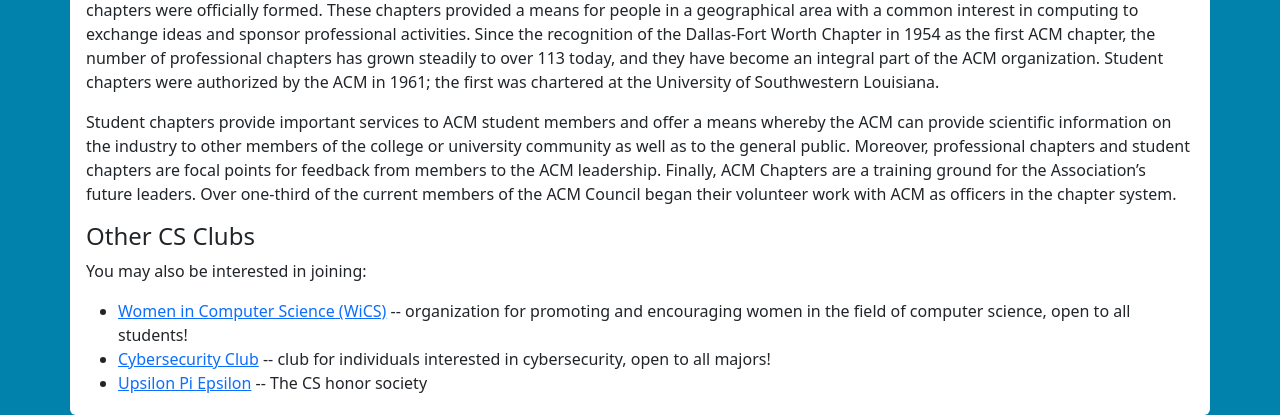
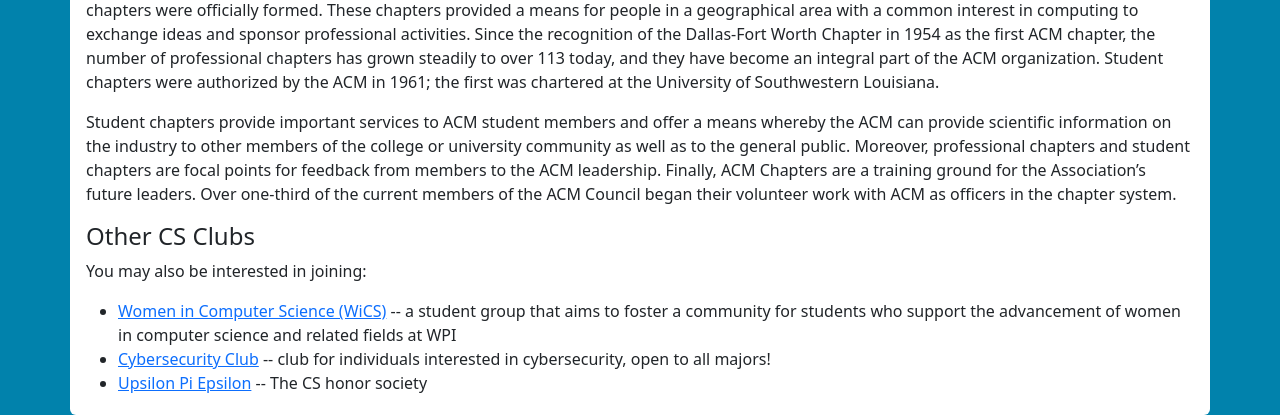
Before and after one commit to wpi-acm/acm-site, a Flask app: page /about in a window 1280 px wide. Shown: the part 1824-2239 px from the top of the page. Run offline with Flask 3, Linux system fonts and the light colour scheme; parts of the project's set-up code (start-up, migrations or seed data) failed here and were passed over; some libraries are stand-ins or nearby versions.

Commit message:
Update WiCS description on request

```diff
--- a/acmsite/templates/about.html
+++ b/acmsite/templates/about.html
@@ -148,9 +148,10 @@ officers in the chapter system.</p>
 <h4>Other CS Clubs</h4>
 <p>You may also be interested in joining:</p>
 <ul>
-    <li><a href="http://web.cs.wpi.edu/~wics/" target="_blank">Women in Computer
-        Science (WiCS)</a> -- organization for promoting and encouraging women
-    in the field of computer science, open to all students!</li>
+    <li><a href="https://mywpi.wpi.edu/wics/home/" target="_blank">Women in Computer
+        Science (WiCS)</a> -- a student group that aims to foster a community
+    for students who support the advancement of women in computer science and
+    related fields at WPI</li>
     <li><a href="https://web.cs.wpi.edu/~csc/" target="_blank">Cybersecurity
             Club</a> -- club for individuals interested in cybersecurity, open to all majors!</li>
     <li><a href="http://users.wpi.edu/~upe/" target="_blank">Upsilon Pi
```
